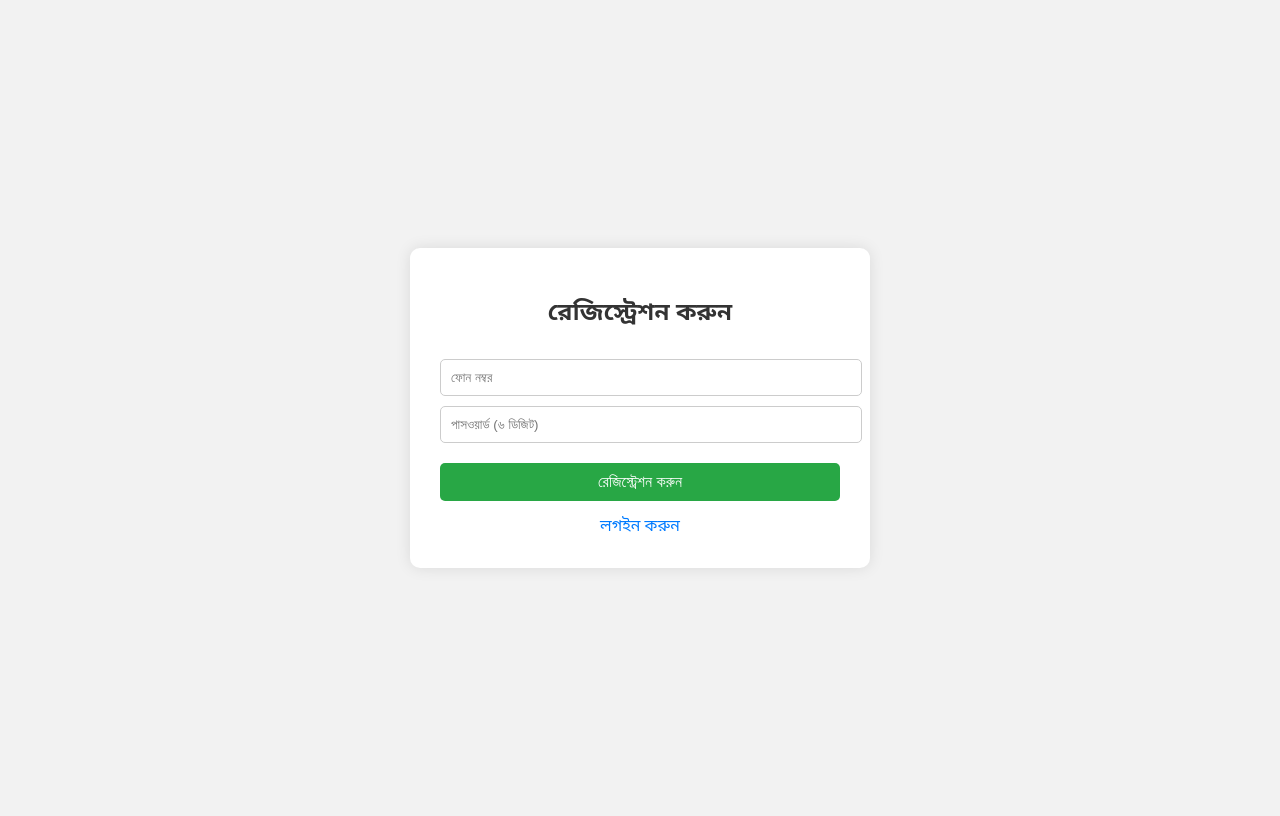
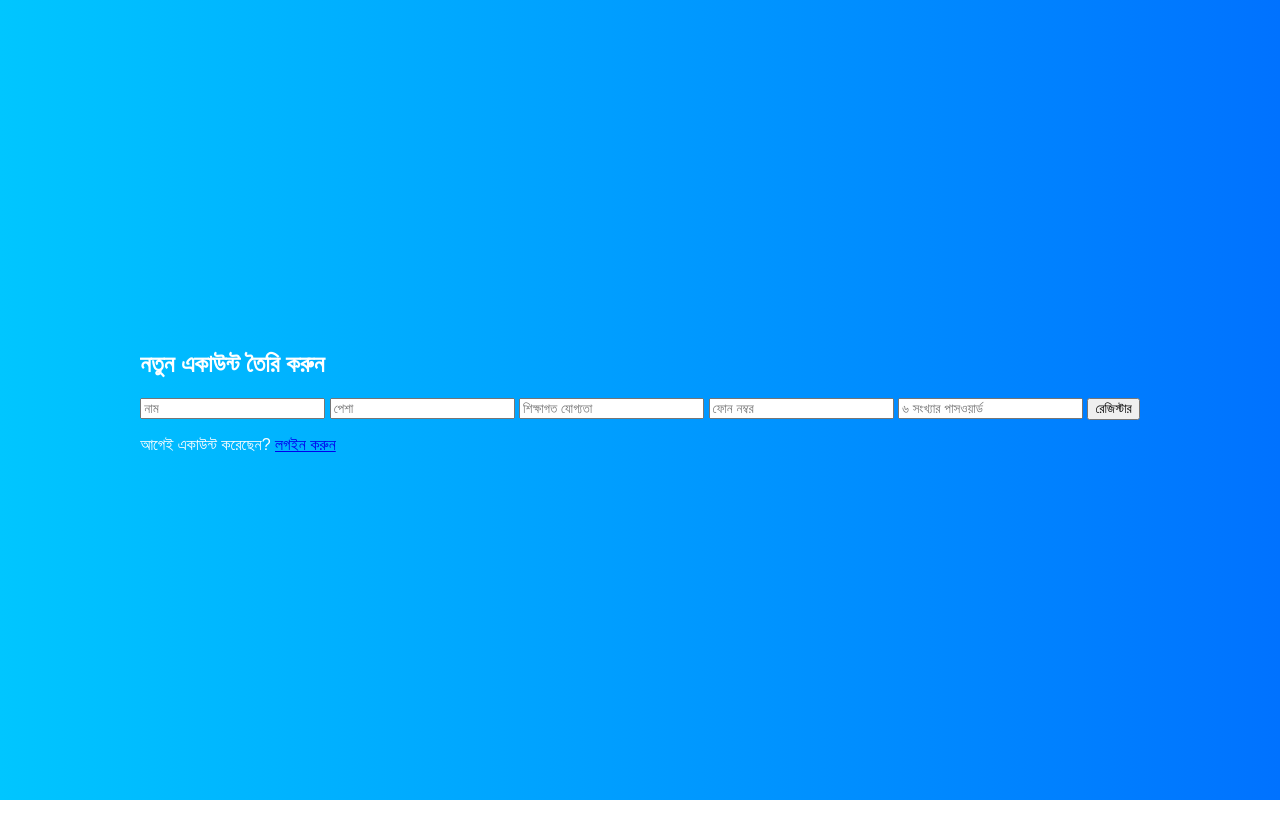
Before and after one commit to kpff2024/kmnuman, a plain HTML site: page register.html in a window 1280 px wide. Drawn offline with Linux system fonts and the light colour scheme.

Commit message:
register.html

```diff
--- a/register.html
+++ b/register.html
@@ -1,90 +1,32 @@
 <!DOCTYPE html>
 <html lang="bn">
 <head>
-  <meta charset="UTF-8">
+  <meta charset="UTF-8" />
   <title>রেজিস্ট্রেশন</title>
-  <style>
-    body {
-      background: #f2f2f2;
-      font-family: 'Noto Sans Bengali', sans-serif;
-      display: flex;
-      justify-content: center;
-      align-items: center;
-      height: 100vh;
-    }
-    .register-box {
-      background: #fff;
-      padding: 30px;
-      border-radius: 10px;
-      box-shadow: 0 0 15px rgba(0,0,0,0.1);
-      width: 100%;
-      max-width: 400px;
-    }
-    h2 { text-align: center; color: #333; }
-    input {
-      width: 100%;
-      padding: 10px;
-      margin-top: 10px;
-      border-radius: 5px;
-      border: 1px solid #ccc;
-    }
-    button {
-      margin-top: 20px;
-      padding: 10px;
-      width: 100%;
-      background: #28a745;
-      color: white;
-      border: none;
-      border-radius: 5px;
-      font-size: 16px;
-    }
-    a {
-      display: block;
-      text-align: center;
-      margin-top: 15px;
-      color: #007bff;
-      text-decoration: none;
-    }
-  </style>
+  <link rel="stylesheet" href="style.css" />
+  <script src="https://www.gstatic.com/firebasejs/10.12.2/firebase-app-compat.js"></script>
+  <script src="https://www.gstatic.com/firebasejs/10.12.2/firebase-auth-compat.js"></script>
+  <script src="firebase-init.js"></script>
 </head>
 <body>
-
-<div class="register-box">
-  <h2>রেজিস্ট্রেশন করুন</h2>
-  <input type="text" id="phone" placeholder="ফোন নম্বর">
-  <input type="password" id="password" placeholder="পাসওয়ার্ড (৬ ডিজিট)">
-  <button onclick="register()">রেজিস্ট্রেশন করুন</button>
-  <a href="index.html">লগইন করুন</a>
-</div>
-
-<!-- Firebase -->
-<script src="https://www.gstatic.com/firebasejs/9.22.2/firebase-app-compat.js"></script>
-<script src="https://www.gstatic.com/firebasejs/9.22.2/firebase-auth-compat.js"></script>
-<script>
-  const firebaseConfig = {
-    apiKey: "AIzaSyBXQgSge6v3tOu-GJtpPqhXwzg2n2nmO2s",
-    authDomain: "kmnuman-a9daa.firebaseapp.com",
-    projectId: "kmnuman-a9daa",
-    storageBucket: "kmnuman-a9daa.appspot.com",
-    messagingSenderId: "132530675488",
-    appId: "1:132530675488:web:xyz123abc456"
-  };
-  firebase.initializeApp(firebaseConfig);
-
-  function register() {
-    const phone = document.getElementById('phone').value;
-    const password = document.getElementById('password').value;
-    const email = phone + "@kmnuman.com";
-
-    firebase.auth().createUserWithEmailAndPassword(email, password)
-      .then(() => {
-        alert("রেজিস্ট্রেশন সফল হয়েছে। এখন লগইন করুন।");
-        window.location.href = "index.html";
-      })
-      .catch((error) => {
-        alert("রেজিস্ট্রেশন ব্যর্থ: " + error.message);
-      });
-  }
-</script>
+  <div class="container">
+    <h2>নতুন একাউন্ট তৈরি করুন</h2>
+    <input type="text" id="name" placeholder="নাম" />
+    <input type="text" id="occupation" placeholder="পেশা" />
+    <input type="text" id="education" placeholder="শিক্ষাগত যোগ্যতা" />
+    <input type="text" id="phone" placeholder="ফোন নম্বর" />
+    <input type="password" id="password" placeholder="৬ সংখ্যার পাসওয়ার্ড" />
+    <button onclick="register()">রেজিস্টার</button>
+    <p>আগেই একাউন্ট করেছেন? <a href="index.html">লগইন করুন</a></p>
+  </div>
+  <script>
+    function register() {
+      const email = document.getElementById("phone").value + "@example.com";
+      const pass = document.getElementById("password").value;
+      firebase.auth().createUserWithEmailAndPassword(email, pass)
+        .then(() => alert("সফলভাবে একাউন্ট তৈরি হয়েছে!"))
+        .catch(err => alert("ত্রুটি: " + err.message));
+    }
+  </script>
 </body>
 </html>
```
